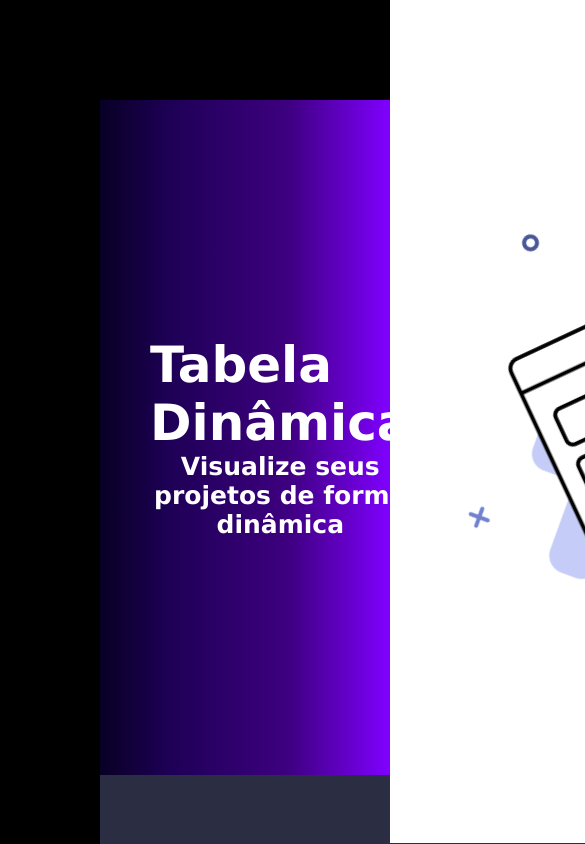
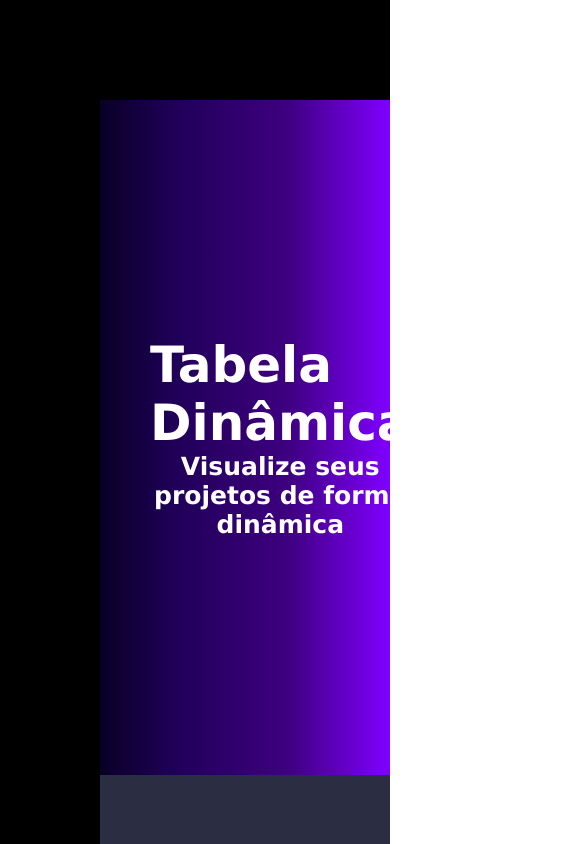
Before and after one commit to Web-LIA/Tabela-Dinamica, a React (Create React App) app: page / in a window 390 px wide. Shown: the top 844 px of the page, 585 px wide, since content can reach past the window. Built offline with nearby package versions, Linux system fonts and the light colour scheme.

Commit message:
feat: responsividade da home com 1080px

```diff
--- a/src/components/home/TopicosServico.tsx
+++ b/src/components/home/TopicosServico.tsx
@@ -1,6 +1,3 @@
-import css from '../themes/home.module.css'
-
-
 interface TopicosProp{
     imagem:string;
     titulo:string;
--- a/src/components/themes/home.module.css
+++ b/src/components/themes/home.module.css
@@ -29,9 +29,10 @@
 }
 .capa img{
     align-self: center;
-    height: 80%;
-    transform: rotate(-25deg);
-    animation-name: slidein;
+    height: 70%;
+    transform:rotate(-25deg);
+    overflow:hidden;
+    animation: slidein ease-in-out;
     animation-duration: 2s;
 }
 @keyframes slidein {
@@ -103,7 +104,7 @@
     width: 25%;
 }
 .servicos li img{
-    height: 80%;
+    width: 100%;
     max-width: 400px;
     max-height: 400px;
     justify-self: center;
@@ -116,3 +117,18 @@
     font-size: 18px;
     color:rgb(226, 223, 223);
 }
+
+@media screen and (max-width: 1080px) {
+    .capa{
+        justify-content: left;
+    }
+    .capa img{
+         height: 50%;
+    }
+    .sobre img{
+        height: 50%;
+    }
+    .servicos img{
+        width: 70%;
+    }
+}
```
Also changed, not shown: src/assets/home/tabelaCapa.png.
